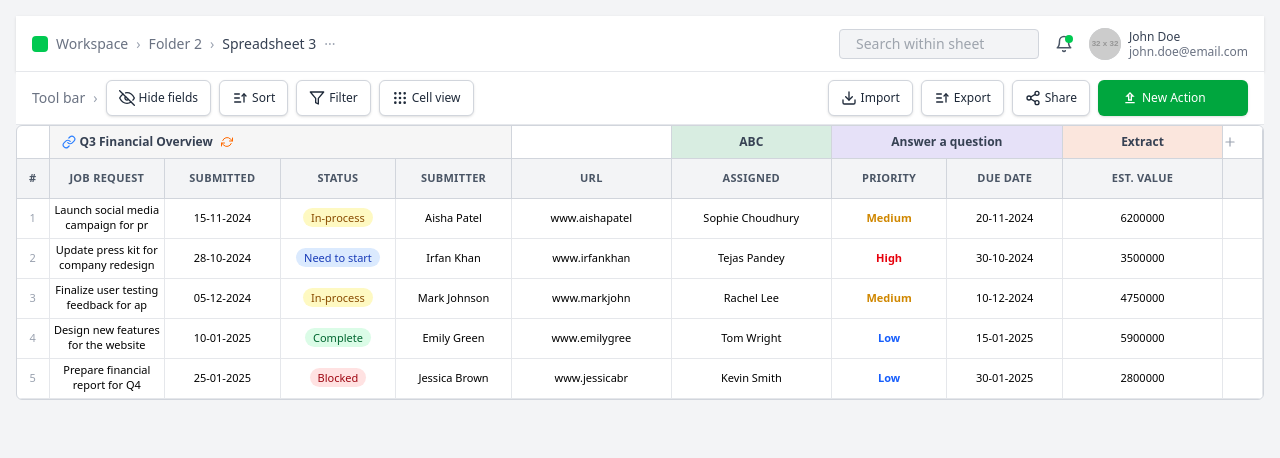
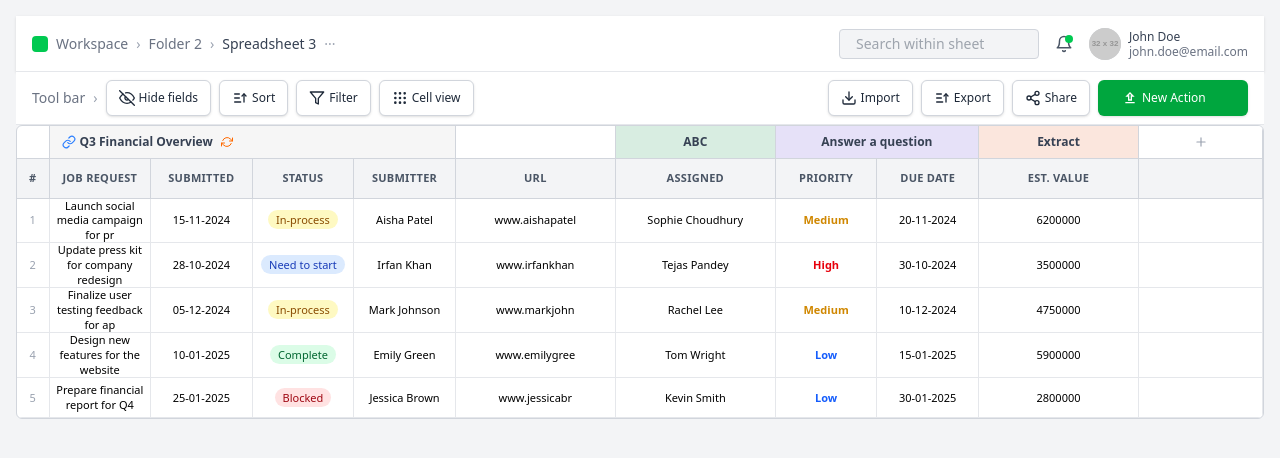
Before and after one commit to jubindas/react-internship-design, a React (Vite) app: page / in a window 1280 px wide. Shown: the top 458 px of the page. Built offline with nearby package versions, Linux system fonts and the light colour scheme.

Commit message:
the project is complete

```diff
--- a/src/components/Table.tsx
+++ b/src/components/Table.tsx
@@ -45,10 +45,12 @@ const SheetTable = () => {
               Extract
             </th>{' '}
             {/* Est. Value */}
-            <th className="w-[40px] border-r border-gray-300 bg-white text-center">
-              <FiPlus size={14} className="text-gray-400" />
+            <th className="w-[124px] border-r border-gray-300 bg-white text-center">
+              <div className="flex items-center justify-center h-full">
+                <FiPlus size={14} className="text-gray-400" />
+              </div>
             </th>{' '}
-            {/* Plus icon */}
+            {/* ✅ Plus icon only here */}
           </tr>
 
           {/* ✅ Second Row: Column Headers */}
@@ -63,7 +65,8 @@ const SheetTable = () => {
             <th className="w-[160px] h-[40px] border-r border-gray-300 text-center">Priority</th>
             <th className="w-[160px] h-[40px] border-r border-gray-300 text-center">Due Date</th>
             <th className="w-[160px] h-[40px] border-r border-gray-300 text-center">Est. Value</th>
-            <th className="w-[40px] h-[40px] border-r border-gray-300 text-center"></th>
+            <th className="w-[124px] h-[40px] border-r border-gray-300 text-center"></th>{' '}
+            {/* Empty header */}
           </tr>
         </thead>
 
@@ -86,7 +89,8 @@ const SheetTable = () => {
               </td>
               <td className="border-r border-gray-200 text-center">{row.dueDate}</td>
               <td className="border-r border-gray-200 text-center">{row.value}</td>
-              <td className="border-r border-gray-200 text-center"></td>
+              <td className="border-r border-gray-200 text-center w-[124px]"></td>{' '}
+              {/* ✅ Kept truly empty */}
             </tr>
           ))}
         </tbody>
```
Also changed, not shown: 1 other file (tests, documents, lock files or other folders).
